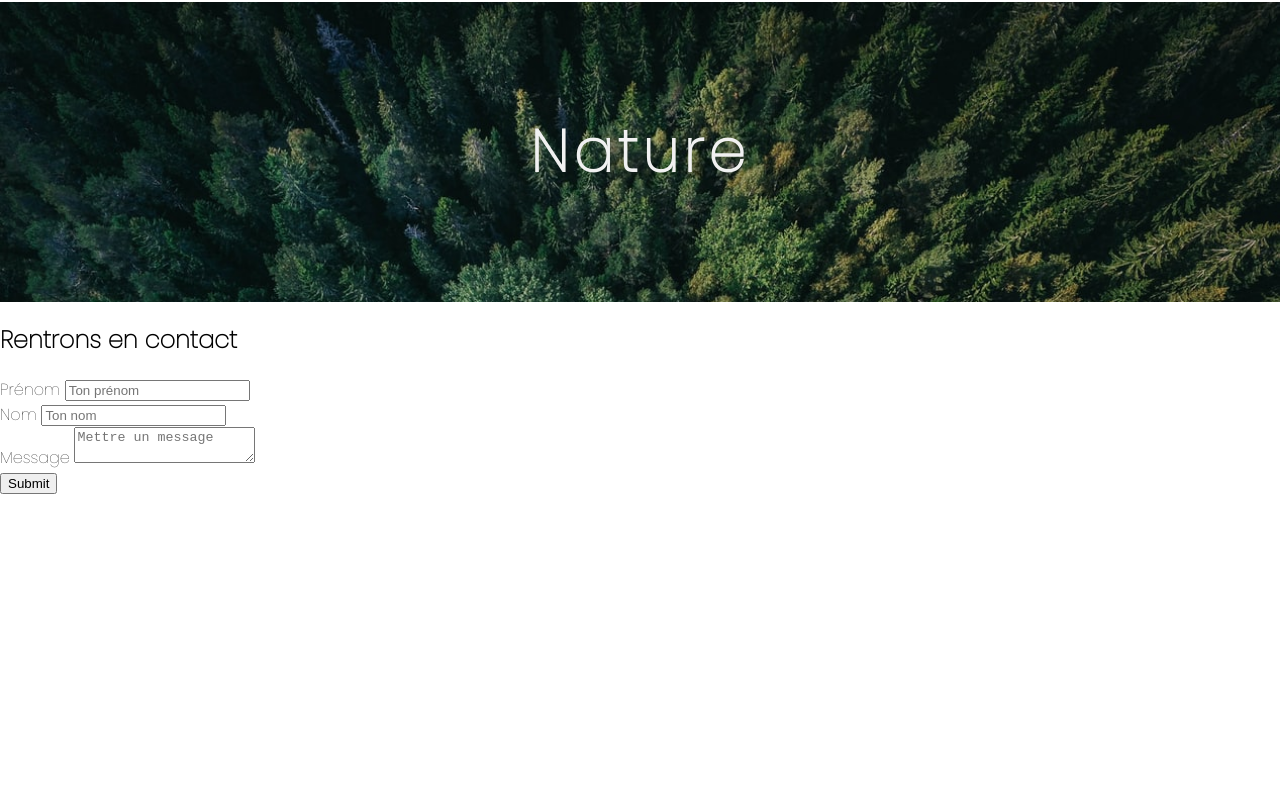
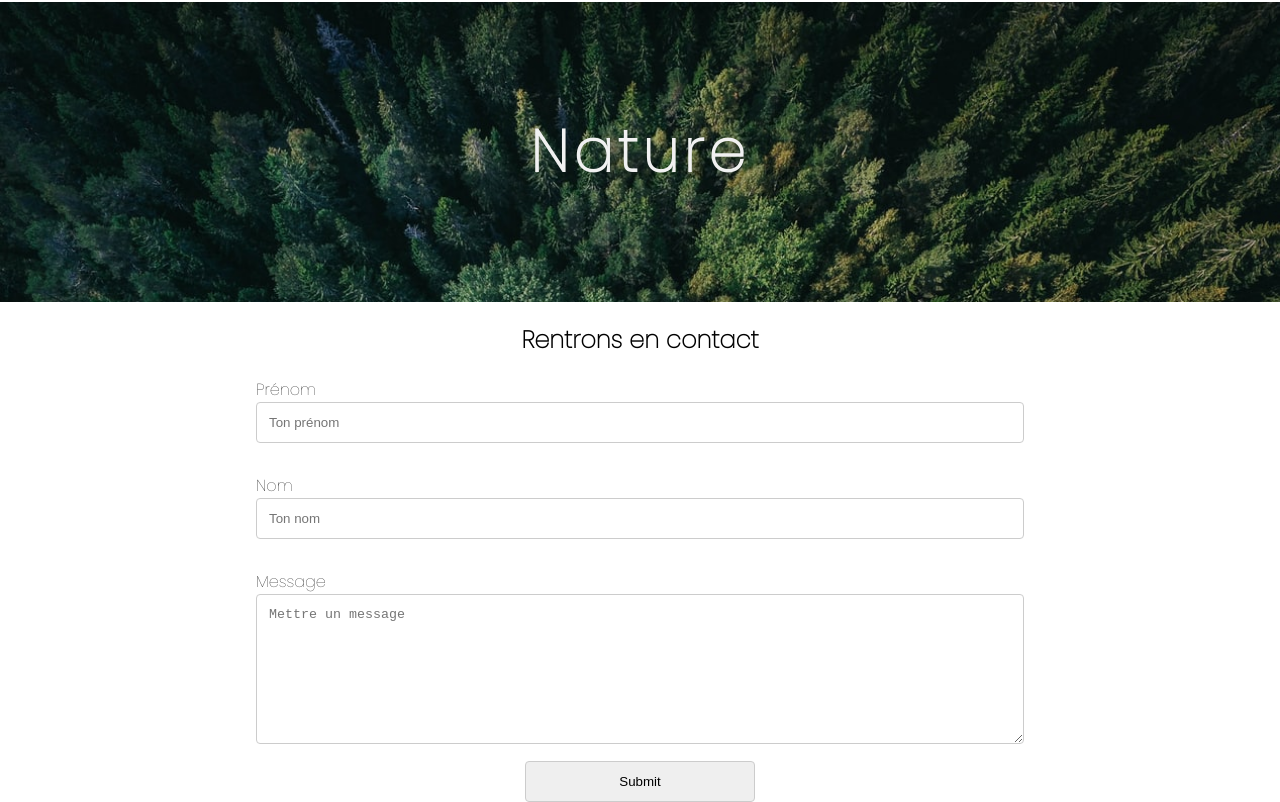
Before and after one commit to JohanCode2180100/ProjetFinalSitePhotographe, a website: page index.html in a window 1280 px wide. Shown: the part 3319-4121 px from the top of the page. Before the commit the page ends 3814 px from the top, so only its background shows below. Drawn offline with Linux system fonts and the light colour scheme.

Commit message:
add scss form

```diff
--- a/scss/style.scss
+++ b/scss/style.scss
@@ -133,7 +133,7 @@ body {
     }
     .contTxtSec1 {
       width: 45%;
-      height: 810px;
+      height: auto;
       background: azure;
       margin: 20px;
       border-radius: 2px;
@@ -240,3 +240,45 @@ body {
 }
 
 //SECTION FORMULAIRE
+
+.titreForm {
+  text-align: center;
+}
+
+.form {
+  width: 100%;
+  @include flexCenterX;
+  form {
+    width: 60%;
+    .row {
+      width: 100%;
+
+      input,
+      textarea {
+        width: 100%;
+        padding: 12px;
+        border: 1px solid #ccc;
+        border-radius: 4px;
+      }
+      textarea {
+        height: 150px;
+      }
+      .subBtn {
+        width: 30%;
+        margin: 0 auto;
+        display: block;
+        margin-top: 10px;
+        cursor: pointer;
+        transition: all 0.2s ease;
+        &:hover {
+          background-color: midnightblue;
+          color: $blanccasse;
+        }
+      }
+    }
+  }
+  .row:nth-child(2),
+  .row:nth-child(3) {
+    margin-top: 30px;
+  }
+}
```
Also changed, not shown: assets/style/style.css, 1 other file.
